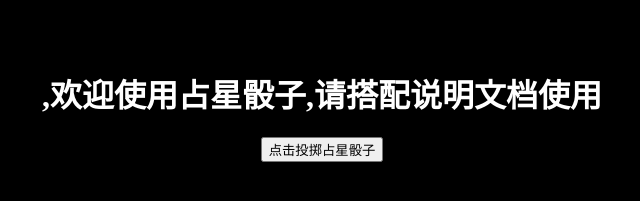
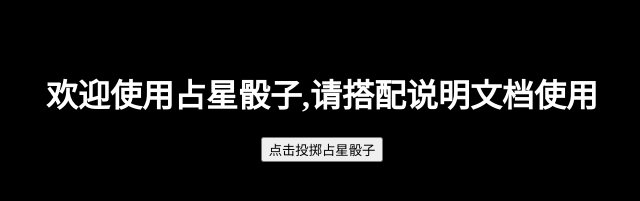
Before and after one commit to liufanjin/astrodice, a plain HTML site: page success.html in a window 1280 px wide. Shown: the part 295-496 px from the top of the page, 318-958 px from the left. Drawn offline with Linux system fonts and the light colour scheme.

Commit message:
Update success.html

```diff
--- a/success.html
+++ b/success.html
@@ -26,7 +26,7 @@
 
 <body>
 <div class="center-content">
-  <h1><span id="username"></span>,欢迎使用占星骰子,请搭配说明文档使用</h1>
+  <h1>欢迎使用占星骰子,请搭配说明文档使用</h1>
   <button onclick="generateRandomImageData()">点击投掷占星骰子</button>
   <div id="image-container">
     <!-- 图片将会在这里动态显示 -->
```
